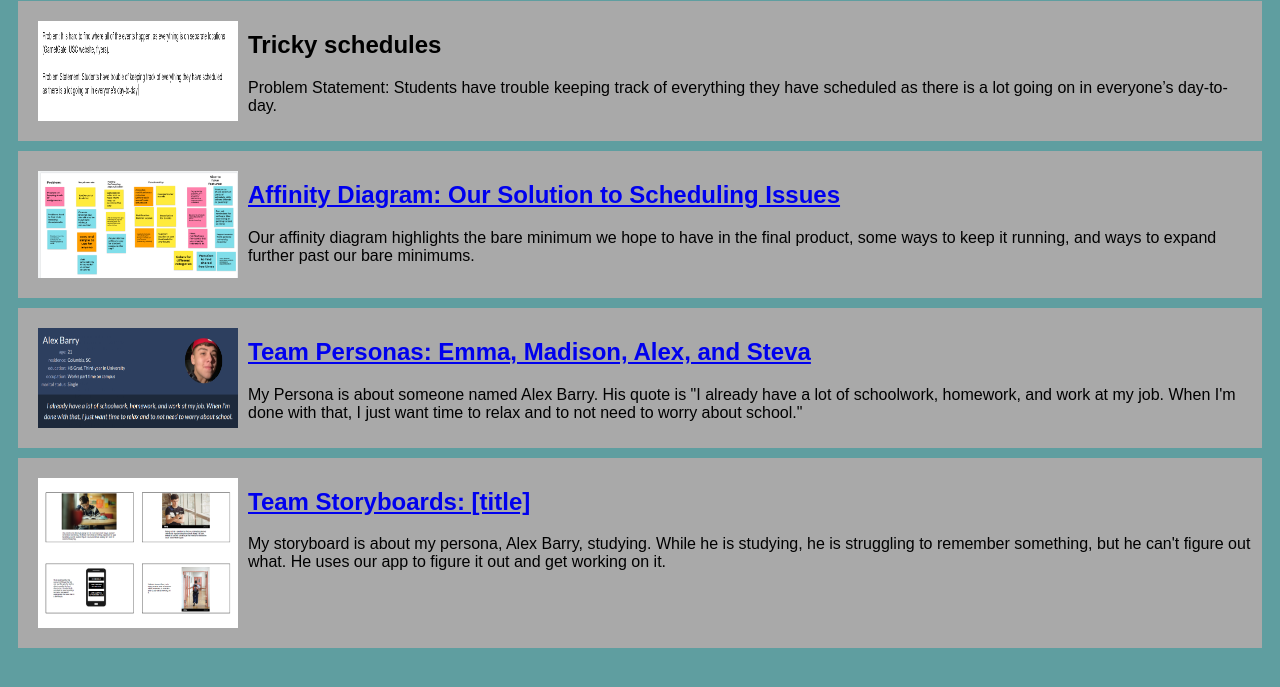
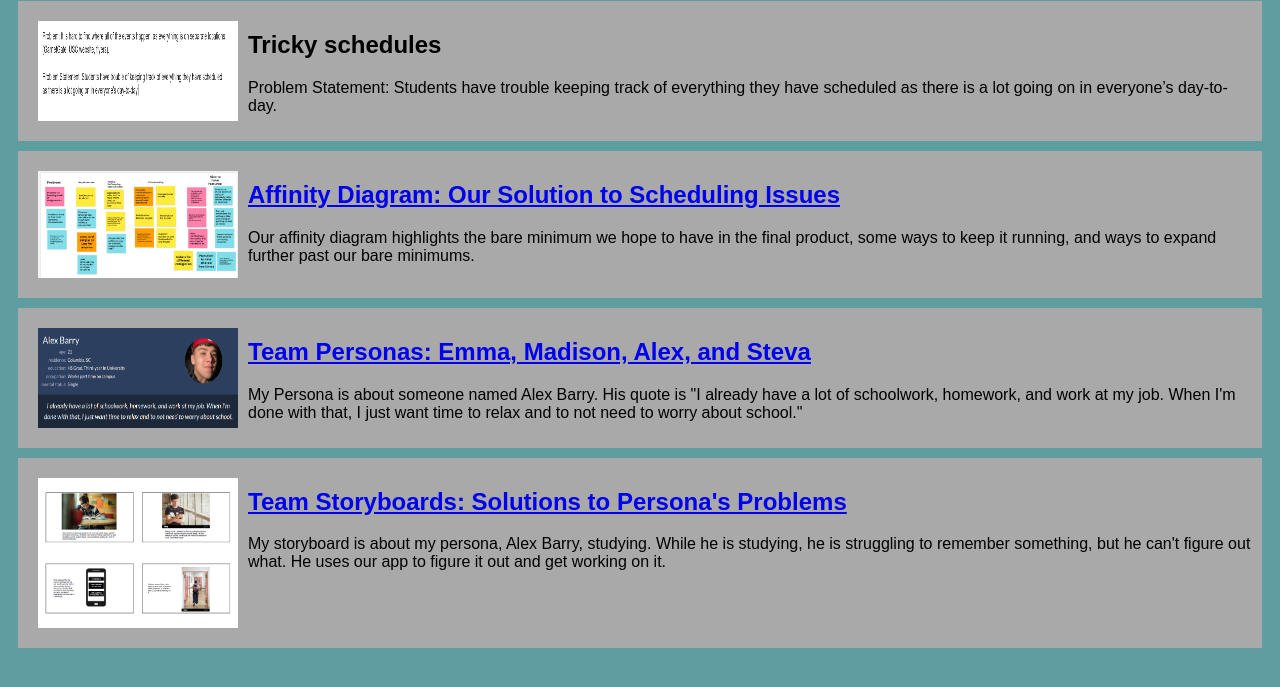
Before and after one commit to NicolasRossetti/NicolasRossetti.github.io, a plain HTML site: page index.html in a window 1280 px wide. Shown: the part 79-766 px from the top of the page. Drawn offline with Linux system fonts and the light colour scheme.

Commit message:
Update index.html

```diff
--- a/index.html
+++ b/index.html
@@ -44,7 +44,7 @@
     <section class="assign">
       <img src="images/my-storyboard.png" />
       <section class="assign-det">
-        <a href="files/all-storyboards.pdf"><h2>Team Storyboards: [title]</h2></a>
+        <a href="files/all-storyboards.pdf"><h2>Team Storyboards: Solutions to Persona's Problems</h2></a>
         <p>
           My storyboard is about my persona, Alex Barry, studying. While he is studying, he is struggling to remember something, but he can't figure out what. He uses our app to figure it out and get working on it.
         </p>
```
